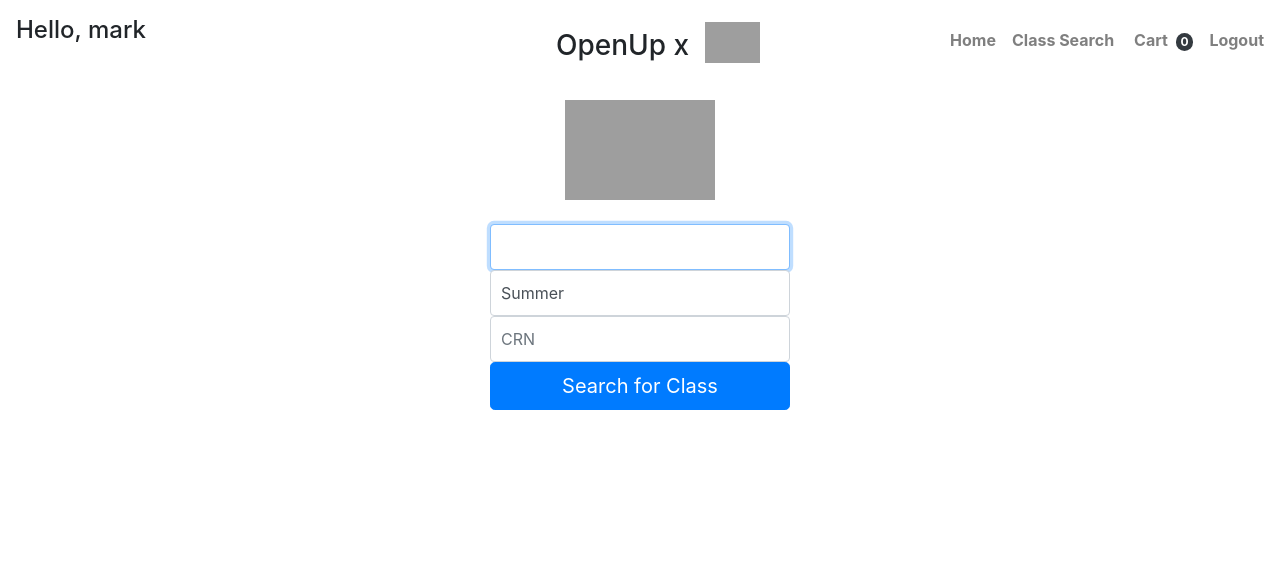
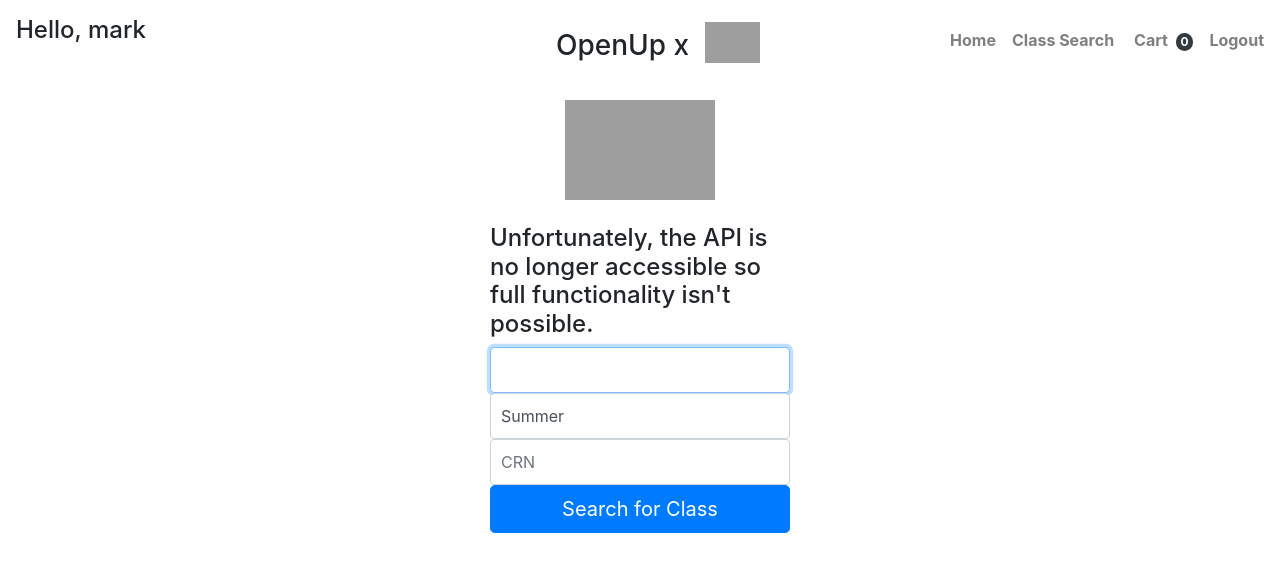
Before and after one commit to marniiii/OpenUp-WM-Registration-Project, a Django app: page /account/ in a window 1280 px wide. Shown: the top 588 px of the page. Run offline with Django 4.2, Linux system fonts and the light colour scheme; a user stored in the database is signed in; lists and menus that the app fills with data are empty; parts of the project's set-up code (start-up, migrations or seed data) failed here and were passed over; some libraries are stand-ins or nearby versions; grey boxes are pictures that could not be loaded.

Commit message:
Adding a message on the 'Class Search' screen to explain that the API is no longer available

```diff
--- a/MarksApp/src/account/templates/account/account.html
+++ b/MarksApp/src/account/templates/account/account.html
@@ -92,6 +92,7 @@ h2 {
     {% endfor %}
 {% endif %}
 
+<h4>Unfortunately, the API is no longer accessible so full functionality isn't possible.</h4>
 
 <!-- Subject Dropdown -->
 {% include 'personal/snippets/subject.html' %}
```
